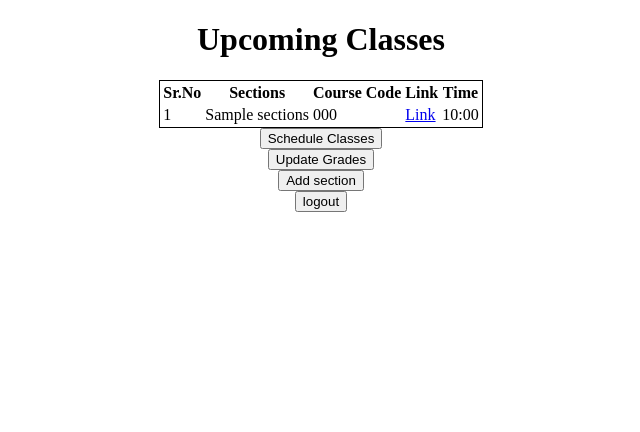
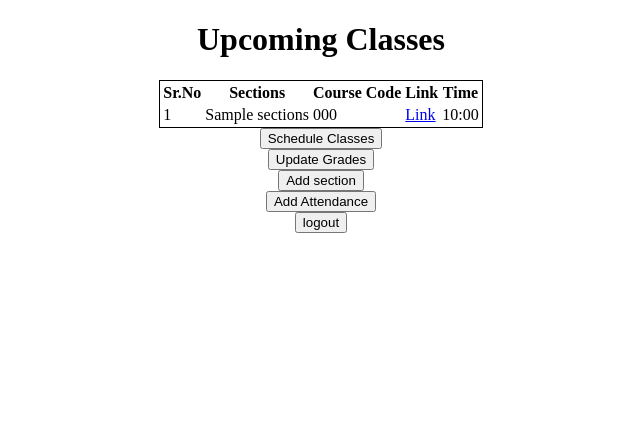
Before and after one commit to MASHOD0/CollegeCourseWare, a Flask app: page /teacher in a window 1280 px wide. Shown: the top 432 px of the page, without its empty margins (319-959 px from the left). Run offline with Flask 2, Linux system fonts and the light colour scheme; the visitor is signed in with stand-in values (Sample User, id 1); a database or web service that is not in the repository returns one stand-in record (values such as "Sample title"); some libraries are stand-ins or nearby versions.

Commit message:
added attendance

```diff
--- a/src/templates/teacher.html
+++ b/src/templates/teacher.html
@@ -56,6 +56,9 @@ Upcoming Classes
 <form action="/update" class="inline">
   <button class="float-left submit-button" >Add section</button>
 </form>
+<form action="/attendence" class="inline">
+  <button class="float-left submit-button" >Add Attendance</button>
+</form>
 <form action="/logout" class="inline">
   <button class="float-left submit-button" >logout</button>
 </form>
```
